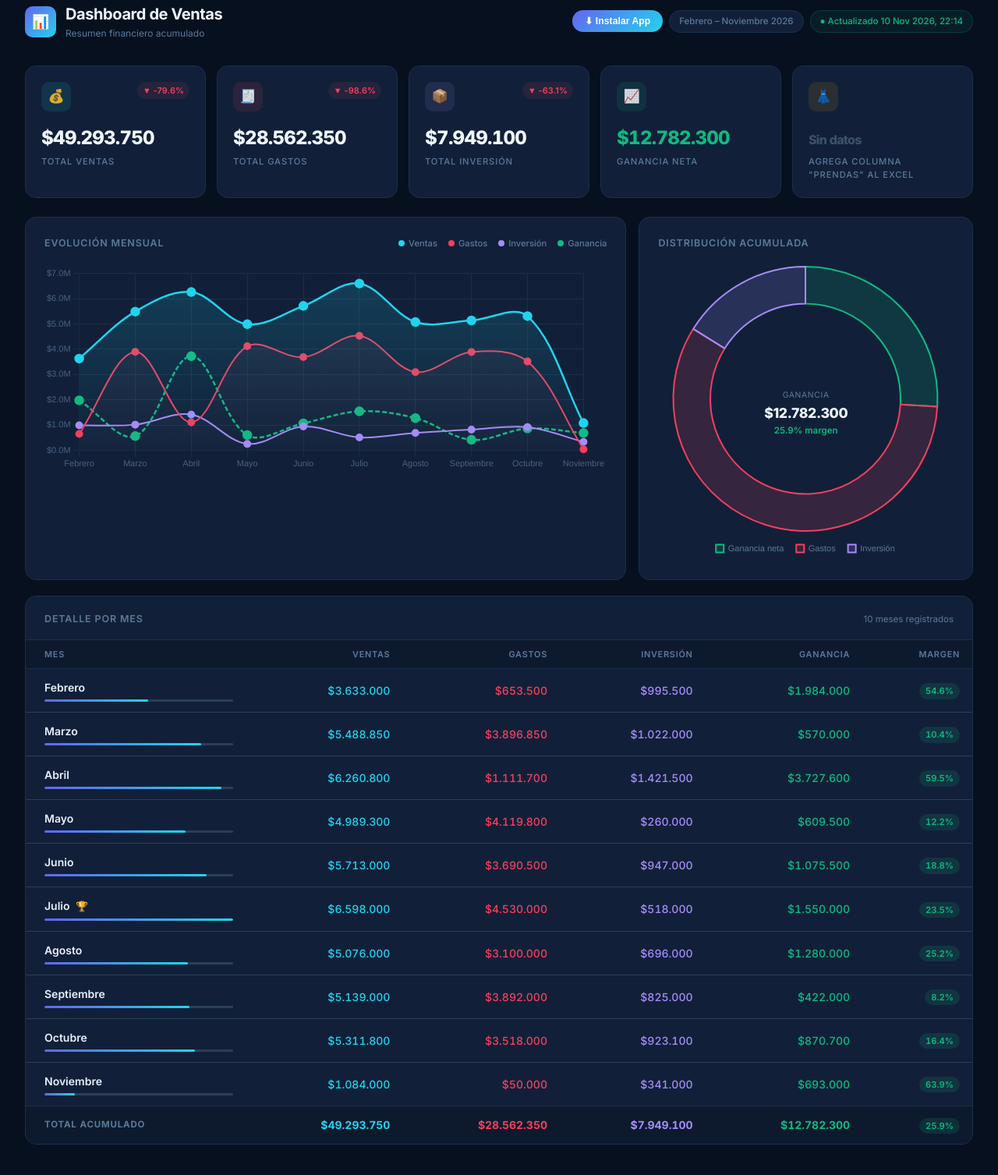
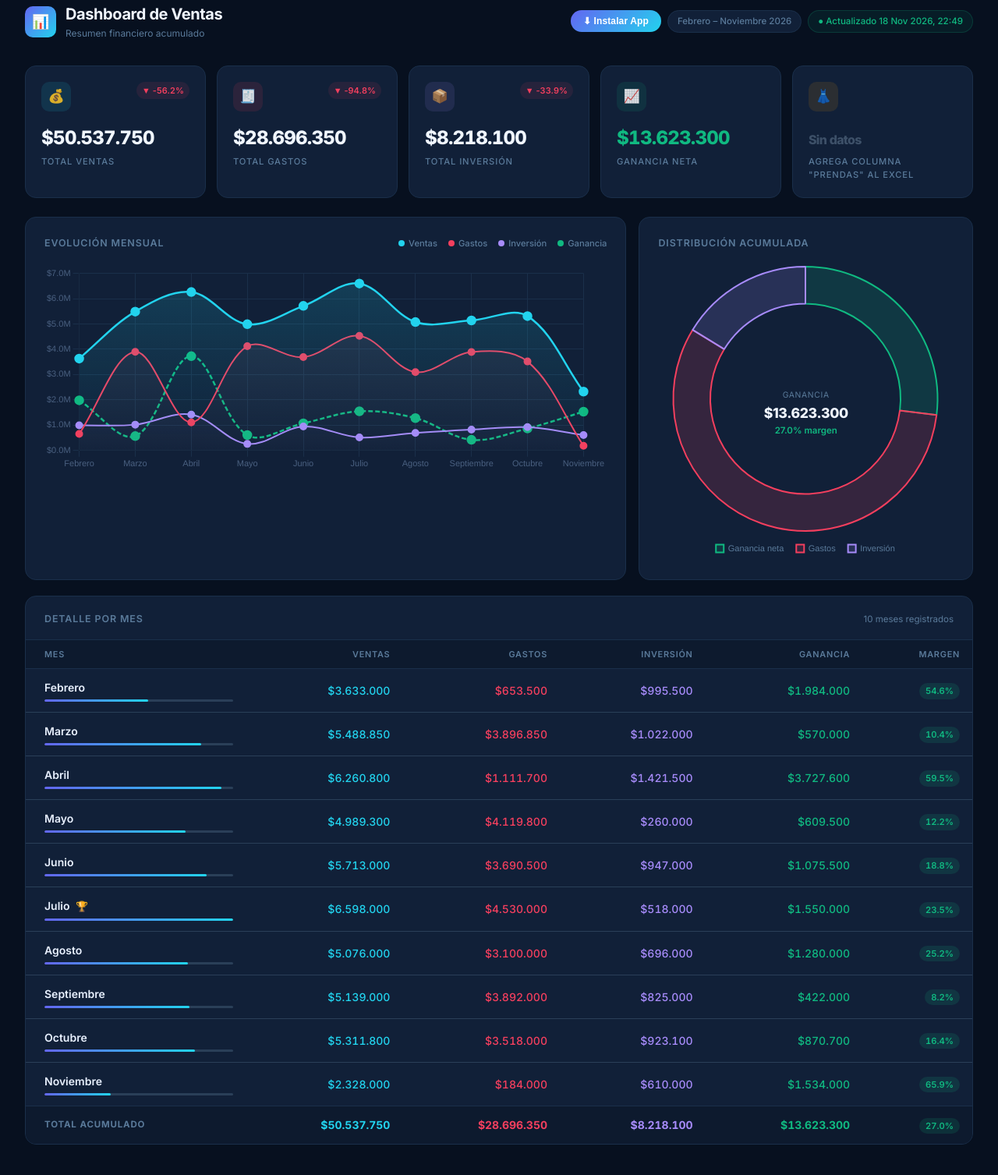
Before and after one commit to vanessarobayo40-beep/ventas-dashboard, a plain HTML site: page index.html in a window 1280 px wide. Shown: the part 25-1532 px from the top of the page at 78% size. Drawn offline with nearby package versions, Linux system fonts and the light colour scheme.

Commit message:
Actualizar dashboard

```diff
--- a/index.html
+++ b/index.html
@@ -292,7 +292,7 @@
   <div class="topbar-right">
     <button id="btn-install" class="btn-install">⬇ Instalar App</button>
     <span class="badge-period">Febrero – Noviembre 2026</span>
-    <span class="badge-updated">● Actualizado 10 Nov 2026, 22:14</span>
+    <span class="badge-updated">● Actualizado 18 Nov 2026, 22:49</span>
   </div>
 </div>
 
@@ -302,27 +302,27 @@
   <div class="kpi-card" style="--accent-color:#22d3ee">
     <div class="kpi-top">
       <div class="kpi-icon-box" style="background:#22d3ee22;color:#22d3ee">💰</div>
-      <span class="trend trend-down">▼ -79.6%</span>
+      <span class="trend trend-down">▼ -56.2%</span>
     </div>
-    <span class="kpi-val" data-val="49293750">$49.293.750</span>
+    <span class="kpi-val" data-val="50537750">$50.537.750</span>
     <div class="kpi-label">Total Ventas</div>
   </div>
 
   <div class="kpi-card" style="--accent-color:#f43f5e">
     <div class="kpi-top">
       <div class="kpi-icon-box" style="background:#f43f5e22;color:#f43f5e">🧾</div>
-      <span class="trend trend-down">▼ -98.6%</span>
+      <span class="trend trend-down">▼ -94.8%</span>
     </div>
-    <span class="kpi-val" data-val="28562350">$28.562.350</span>
+    <span class="kpi-val" data-val="28696350">$28.696.350</span>
     <div class="kpi-label">Total Gastos</div>
   </div>
 
   <div class="kpi-card" style="--accent-color:#a78bfa">
     <div class="kpi-top">
       <div class="kpi-icon-box" style="background:#a78bfa22;color:#a78bfa">📦</div>
-      <span class="trend trend-down">▼ -63.1%</span>
+      <span class="trend trend-down">▼ -33.9%</span>
     </div>
-    <span class="kpi-val" data-val="7949100">$7.949.100</span>
+    <span class="kpi-val" data-val="8218100">$8.218.100</span>
     <div class="kpi-label">Total Inversión</div>
   </div>
 
@@ -330,7 +330,7 @@
     <div class="kpi-top">
       <div class="kpi-icon-box" style="background:#10b98122;color:#10b981">📈</div>
     </div>
-    <span class="kpi-val" data-val="12782300" style="color:#10b981">$12.782.300</span>
+    <span class="kpi-val" data-val="13623300" style="color:#10b981">$13.623.300</span>
     <div class="kpi-label">Ganancia Neta</div>
   </div>
 
@@ -368,8 +368,8 @@
       <canvas id="donutChart" height="190"></canvas>
       <div class="donut-center">
         <span class="dc-label">Ganancia</span>
-        <span class="dc-val">$12.782.300</span>
-        <span class="dc-pct">25.9% margen</span>
+        <span class="dc-val">$13.623.300</span>
+        <span class="dc-pct">27.0% margen</span>
       </div>
     </div>
   </div>
@@ -515,26 +515,26 @@
         </tr>
         <tr>
           <td class="mes-cell">Noviembre
-            <div class="bar-wrap"><div class="bar-fill" style="width:16%"></div></div>
+            <div class="bar-wrap"><div class="bar-fill" style="width:35%"></div></div>
           </td>
-          <td class="num cyan">$1.084.000</td>
-          <td class="num rose">$50.000</td>
-          <td class="num violet">$341.000</td>
-          <td class="num" style="color:#10b981">$693.000</td>
+          <td class="num cyan">$2.328.000</td>
+          <td class="num rose">$184.000</td>
+          <td class="num violet">$610.000</td>
+          <td class="num" style="color:#10b981">$1.534.000</td>
           <td class="num">
-            <span class="pill" style="background:#10b98122;color:#10b981">63.9%</span>
+            <span class="pill" style="background:#10b98122;color:#10b981">65.9%</span>
           </td>
 
         </tr></tbody>
       <tfoot>
         <tr>
           <td>Total acumulado</td>
-          <td class="num cyan">$49.293.750</td>
-          <td class="num rose">$28.562.350</td>
-          <td class="num violet">$7.949.100</td>
-          <td class="num" style="color:#10b981">$12.782.300</td>
+          <td class="num cyan">$50.537.750</td>
+          <td class="num rose">$28.696.350</td>
+          <td class="num violet">$8.218.100</td>
+          <td class="num" style="color:#10b981">$13.623.300</td>
           <td class="num">
-            <span class="pill" style="background:#10b98122;color:#10b981">25.9%</span>
+            <span class="pill" style="background:#10b98122;color:#10b981">27.0%</span>
           </td>
 
         </tr>
@@ -545,11 +545,11 @@
 
 <script>
   const labels   = ["Febrero", "Marzo", "Abril", "Mayo", "Junio", "Julio", "Agosto", "Septiembre", "Octubre", "Noviembre"];
-  const ventas   = [3633000.0, 5488850.0, 6260800.0, 4989300.0, 5713000.0, 6598000.0, 5076000.0, 5139000.0, 5311800.0, 1084000.0];
-  const gastos   = [653500.0, 3896850.0, 1111700.0, 4119800.0, 3690500.0, 4530000.0, 3100000.0, 3892000.0, 3518000.0, 50000.0];
-  const invers   = [995500.0, 1022000.0, 1421500.0, 260000.0, 947000.0, 518000.0, 696000.0, 825000.0, 923100.0, 341000.0];
-  const ganancia = [1984000.0, 570000.0, 3727600.0, 609500.0, 1075500.0, 1550000.0, 1280000.0, 422000.0, 870700.0, 693000.0];
-  const totV = 49293750.0, totN = 12782300.0;
+  const ventas   = [3633000.0, 5488850.0, 6260800.0, 4989300.0, 5713000.0, 6598000.0, 5076000.0, 5139000.0, 5311800.0, 2328000.0];
+  const gastos   = [653500.0, 3896850.0, 1111700.0, 4119800.0, 3690500.0, 4530000.0, 3100000.0, 3892000.0, 3518000.0, 184000.0];
+  const invers   = [995500.0, 1022000.0, 1421500.0, 260000.0, 947000.0, 518000.0, 696000.0, 825000.0, 923100.0, 610000.0];
+  const ganancia = [1984000.0, 570000.0, 3727600.0, 609500.0, 1075500.0, 1550000.0, 1280000.0, 422000.0, 870700.0, 1534000.0];
+  const totV = 50537750.0, totN = 13623300.0;
 
   const fmt = n => '$' + Math.abs(n).toLocaleString('es-CO');
 
@@ -649,7 +649,7 @@
     data: {
       labels: ['Ganancia neta', 'Gastos', 'Inversión'],
       datasets: [{
-        data: [totN, 28562350.0, 7949100.0],
+        data: [totN, 28696350.0, 8218100.0],
         backgroundColor: ['#10b98128','#f43f5e28','#a78bfa28'],
         borderColor:     ['#10b981',  '#f43f5e',  '#a78bfa'],
         borderWidth: 2,
```
